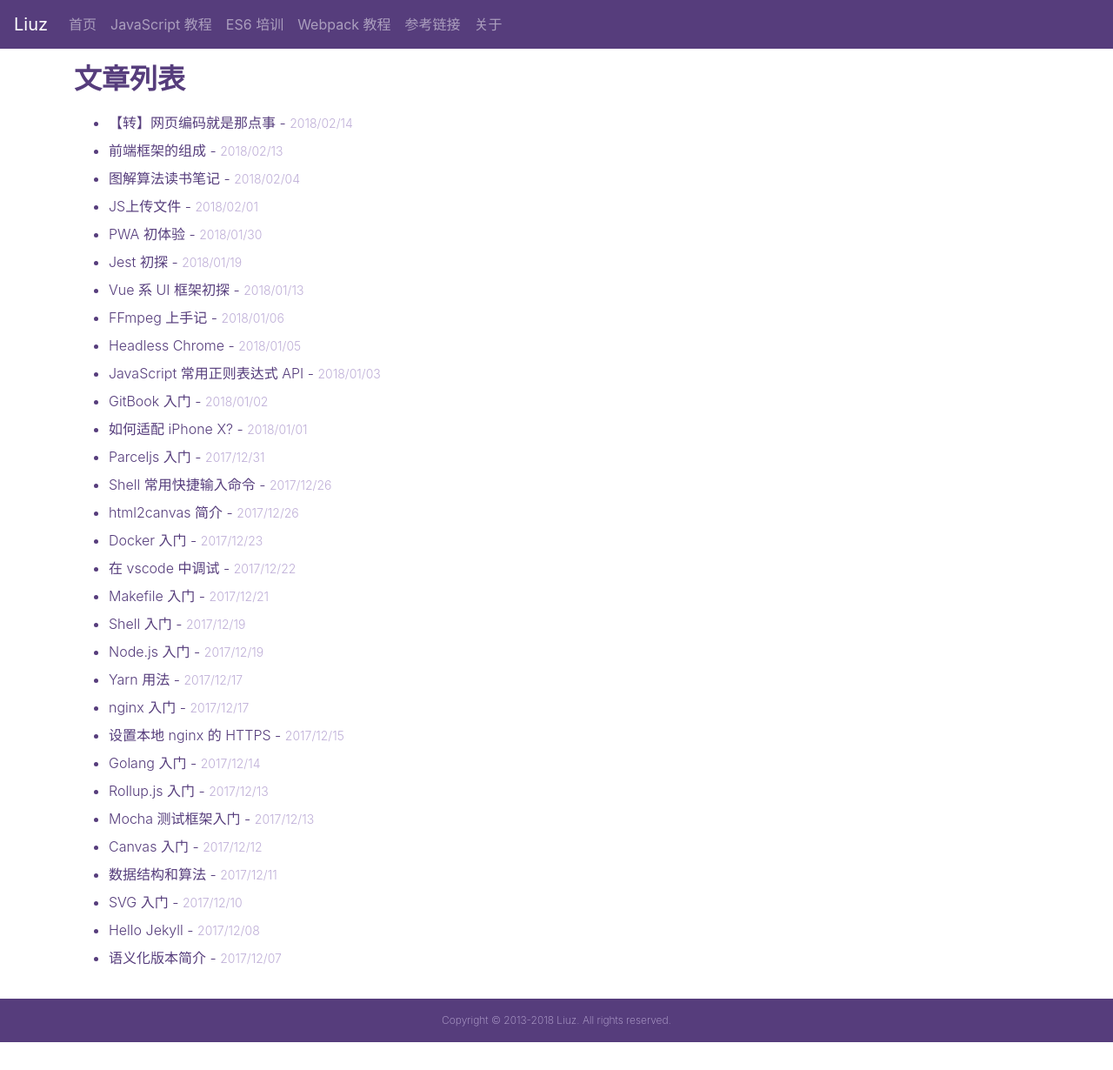
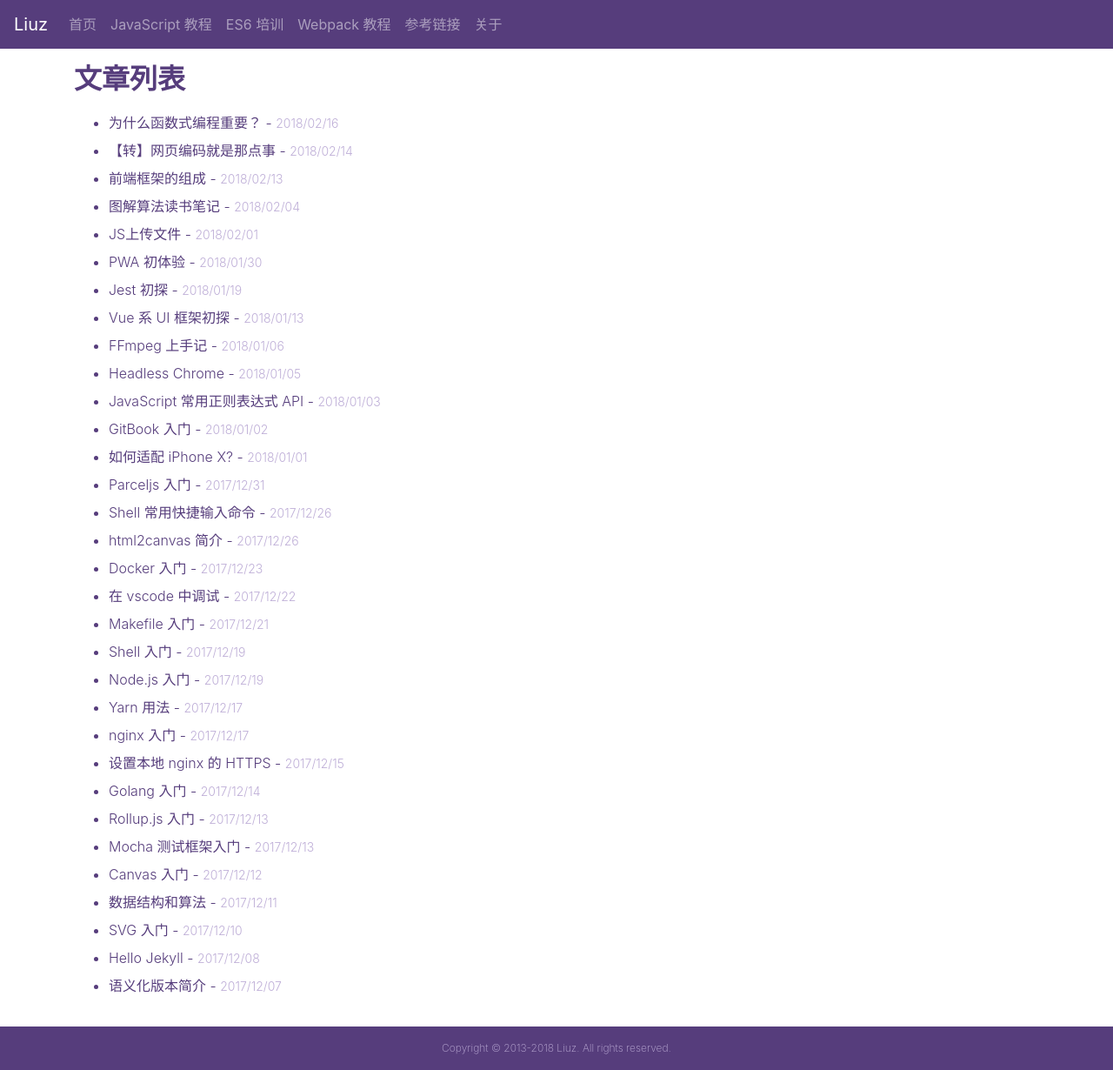
Before and after one commit to liuzhuan/liuzhuan.github.io, a Jekyll site: the page built from index.md, in a window 1280 px wide. Shown: the whole page at 87% size. Built offline with Jekyll 4.4.1, drawn with Linux system fonts in a browser that asks for light colours; nearby versions of some CDN libraries; before the commit the page ends 1198 px from its top, so only the background shows below that; some of the changed lines change nothing that is shown.

Commit message:
adding why fp post

```diff
--- /dev/null
+++ b/_posts/2018-02-16-why-fp-matters.md
@@ -0,0 +1,50 @@
+---
+layout: post
+title: 为什么函数式编程重要？
+date: 2018-02-16
+---
+
+约翰·休斯教授曾写过一篇论文，专门论述函数式编程的重要性。在其中，休斯指出：
+
+> 函数式语言的两个特性：高阶函数和懒求值，能有效提升模块化。 ~ 约翰·休斯（John Hughes）
+
+## John Hughes 约翰·休斯是谁？
+
+<figure>
+<img src="http://www.cse.chalmers.se/~rjmh/Me%20prisma.jpg" title="John Hughes" style="width:300px;max-width:100%;" />
+<figcaption>John Hughes 肖像，来自 http://www.cse.chalmers.se/~rjmh/ </figcaption>
+</figure>
+
+约翰·休斯（生于 1958 年 7 月 15 日）是一名瑞典计算机科学家，也是查尔姆斯理工大学（Chalmers University of Technology）计算机学院的教授。他是查尔姆斯函数式语言组的成员，主要工作与 Haskell 编程语言有关。在该领域发表了很多有影响力的论文，其中包括 "[Why Functional Programming Matters][whyfp]"（后文简称 `whyfp`）。
+
+whyfp 是休斯教授 1984 发表的论文，主要解释函数式编程的重要性，其中关键在于模块化。
+
+为了展示高阶函数和懒求值的应用，论文包含以下几部分
+
+## 处理数组和树
+
+使用高阶函数和递归模式，可轻松重复使用模块，以便实现更复杂的功能。
+
+## 数值算法
+
+基于懒求值，通过模块化实现了牛顿-拉弗森（Newton-Raphson）平方根算法。
+
+另外，还使用懒求值实现了数值微积分。
+
+## Alpha-beta 启发法，一种 AI 算法
+
+通过结合使用高阶函数和懒求值这两个粘合剂，可以实现人工智能复杂的算法。
+
+论文地址可参见[这里][whyfp]。
+
+## REF
+
+- [Why Functional Programming Matters (paper review)][why], by *Matt Gathu*, 2017/08/06
+- [John Hughes - wikipedia][john]
+- [John Hughes - chalmers.se][rjmh]
+- [Why Functional Programming Matters][whyfp], by *John Hughes*, 1984
+
+[why]: https://mattgathu.github.io/why-functional-programming/
+[john]: https://en.wikipedia.org/wiki/John_Hughes_(computer_scientist)
+[whyfp]: http://www.cse.chalmers.se/~rjmh/Papers/whyfp.html
+[rjmh]: http://www.cse.chalmers.se/~rjmh/
--- a/_sass/site.scss
+++ b/_sass/site.scss
@@ -74,6 +74,14 @@
         display: block;
         margin: 0 auto;
     }
+
+    figcaption {
+        text-align: center;
+        color: #999;
+        font-size: 0.8em;
+        line-height: 2.6em;
+        font-weight: 200;
+    }
 }
 
 .main-footer {
```
